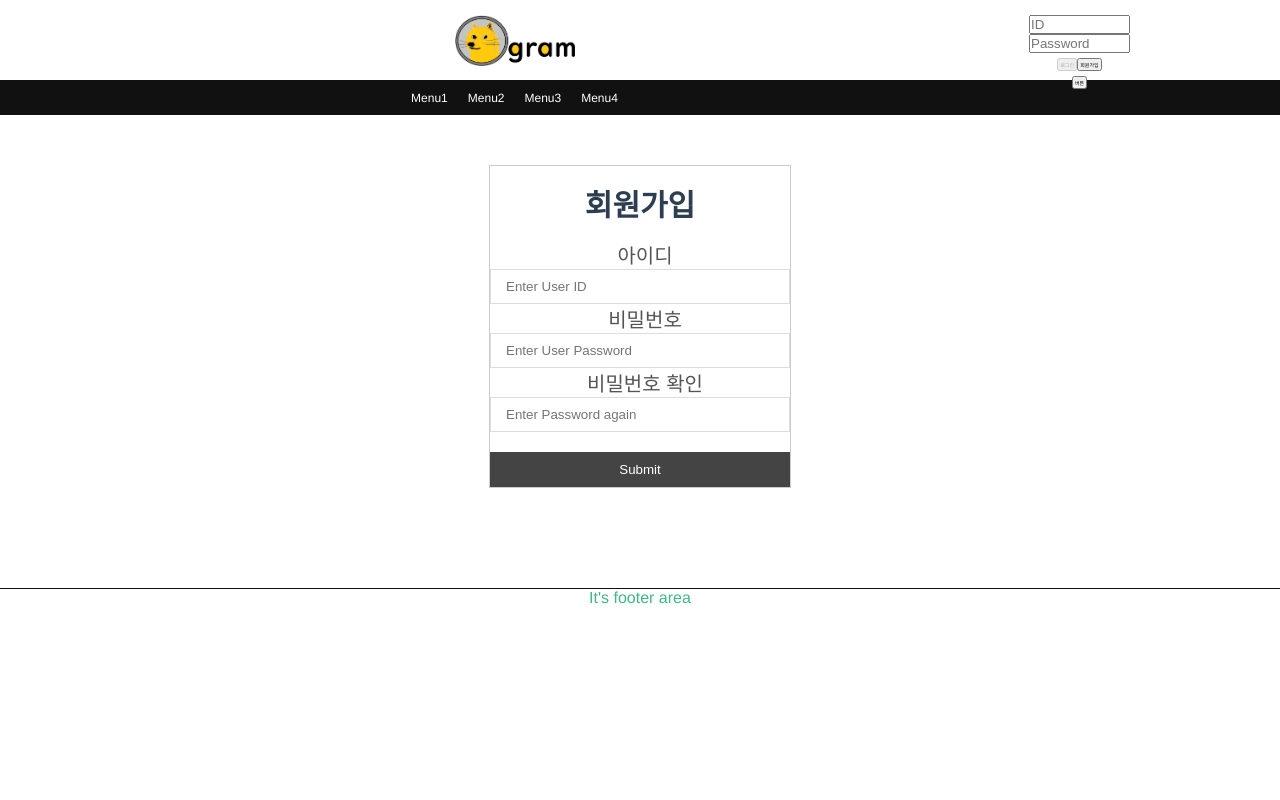
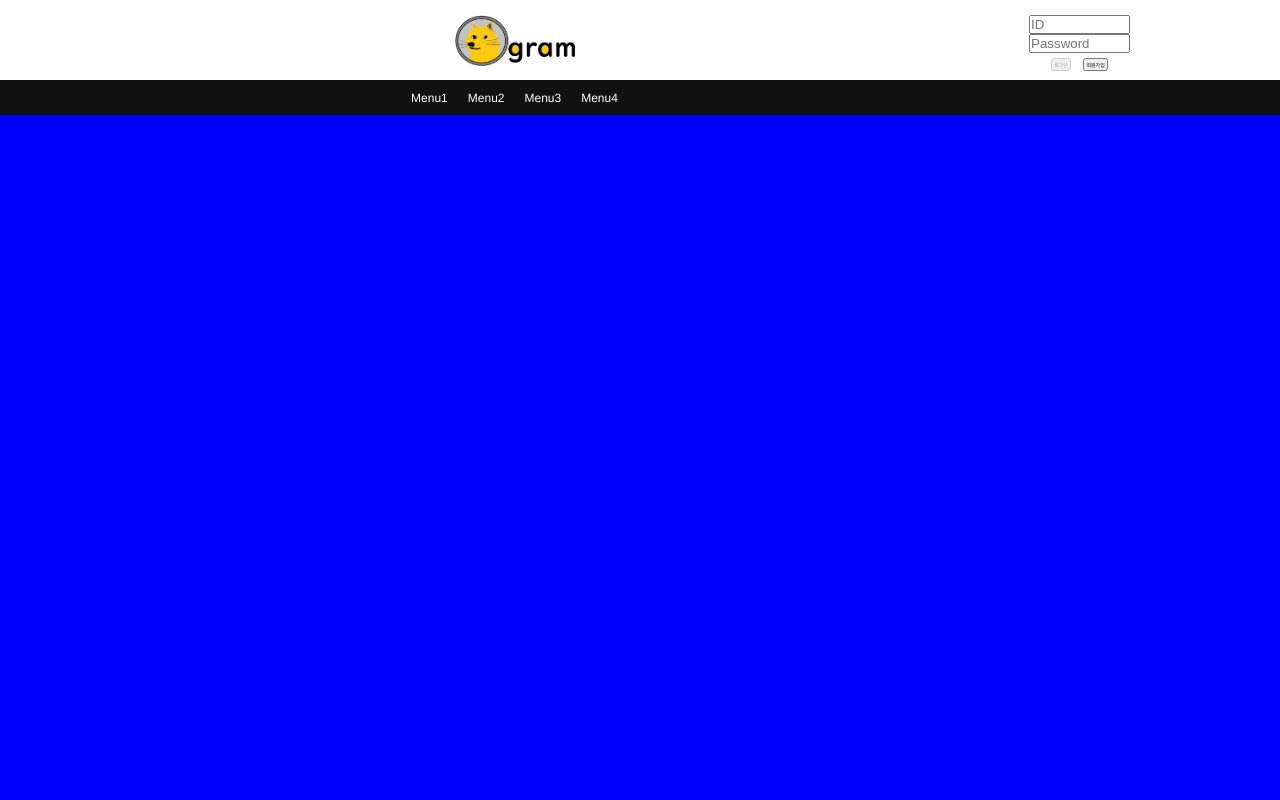
Before and after one commit to tomejake/board-web-project, a Vue app in the folder front-end/: page / in a window 1280 px wide. Shown: the top 800 px of the page. Built offline with nearby package versions, Linux system fonts and the light colour scheme.

Commit message:
FIX(component) : 임시 커밋
브랜치 옮기기전 임시로 저장함

Resolves: #23

```diff
--- a/front-end/src/App.vue
+++ b/front-end/src/App.vue
@@ -5,8 +5,6 @@
     <Contents />
     <Footer />
   </div>
-
-
 </template>
 
 <script>
--- a/front-end/src/components/Contents.vue
+++ b/front-end/src/components/Contents.vue
@@ -1,30 +1,6 @@
 <template>
-
-  <div v-if= $store.state.step1 >
-    <button @click="$store.state.step1 = $store.state.step2">^~^</button>
+  <div class="test">
   </div>
-
-  <div v-if= $store.state.step2>
-    <form class="sign-up" name="signUp">
-    <h1 class="join-h1">회원가입</h1>
-
-      <label class="join-form"> 아이디
-        <input class="join" type="id"  id="userId" placeholder="Enter User ID"/>
-      </label>
-
-      <label class="join-form"> 비밀번호
-        <input class="join" type="password" id="userPassword" placeholder="Enter User Password"/>
-      </label>
-
-      <label class="join-form"> 비밀번호 확인
-        <input class="join" type="password" id="checkPassword" placeholder="Enter Password again">
-      </label>
-
-    <button id="submit" @click="$store.state.step2 = $store.state.step1">Submit</button>
-
-    </form>
-  </div>
-
 </template>
 
 <script>
@@ -41,30 +17,9 @@ name : 'Contents',
 * {margin : 0; padding : 0;}
 
 
-.sign-up {
-    width : 300px; margin : 50px auto ; border : 1px solid #ccc;
-}
-
-.join-h1 {
-    display : block; font-size : 30px; text-align: center; margin : 15px 0;
-}
-
-.join-form {
-    font-size : 20px; margin : 1px 0; padding: 0 10px;
-    color : #555; text-align: left;
-}
-
-.join {
-    width : 100%; height : 35px; padding : 0 15px;
-    box-sizing : border-box; border : 1px solid #ddd;
-}
-
-#submit {
-    margin-top : 20px; display : block; width: 100%; height : 35px;
-    background : #444; color : white; border : none; cursor : pointer;
-}
-
-#submit:hover {
-    background: #999;
+.test {
+  width: 100%;
+  height: 1000px;
+   background-color: blue;
 }
 </style>
--- a/front-end/src/components/Header.vue
+++ b/front-end/src/components/Header.vue
@@ -18,9 +18,8 @@
         </span><br>
 
         <span class="button">
-          <button type="submit"  disabled="disabled">로그인</button>
+          <button type="submit"  disabled="disabled">로그인</button>&ensp;
           <button @click="$store.state.step2">회원가입</button><br>
-          <button @click="clickMessage">버튼</button>
 
           <!-- <input type="checkbox" id="keepLogin" name="keepLogin">
           <label for="keepLogin"><span>자동 로그인</span></label><br> -->
```
Also changed, not shown: 1 other file (tests, documents, lock files or other folders).
